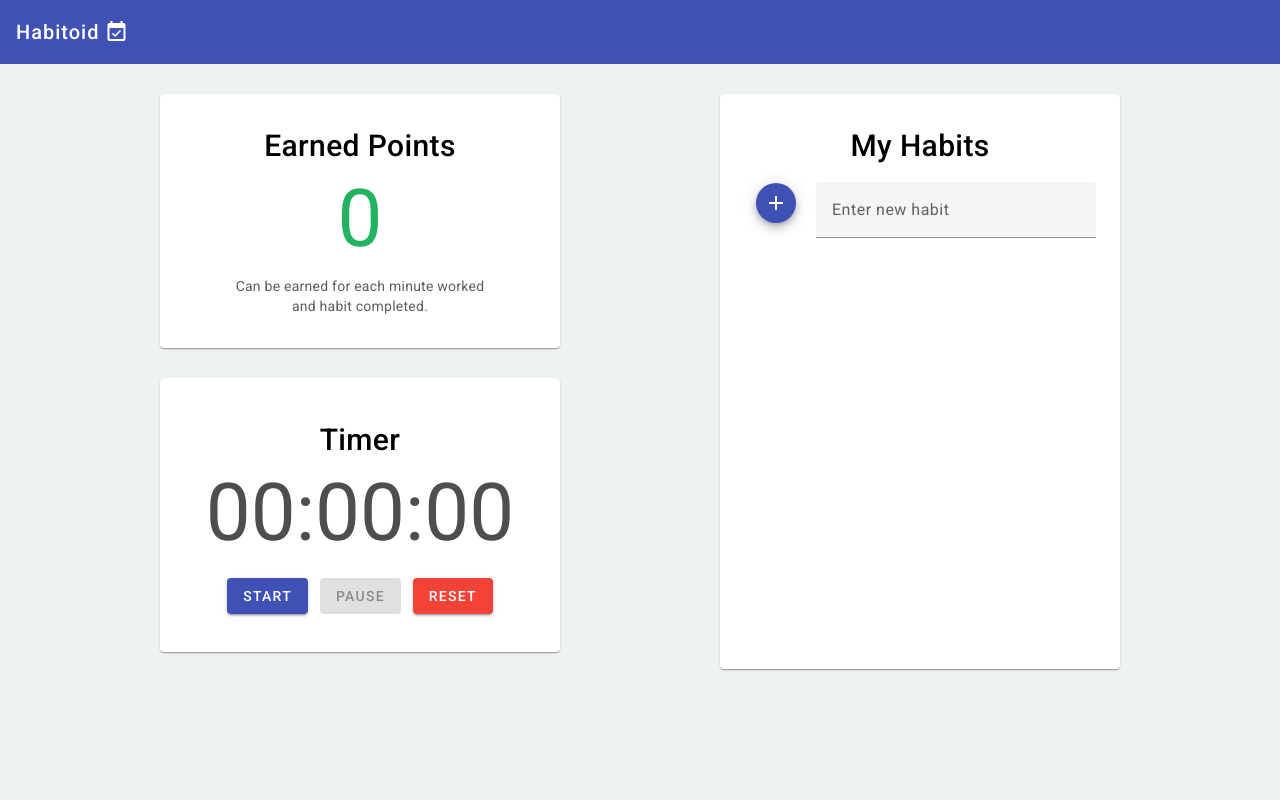
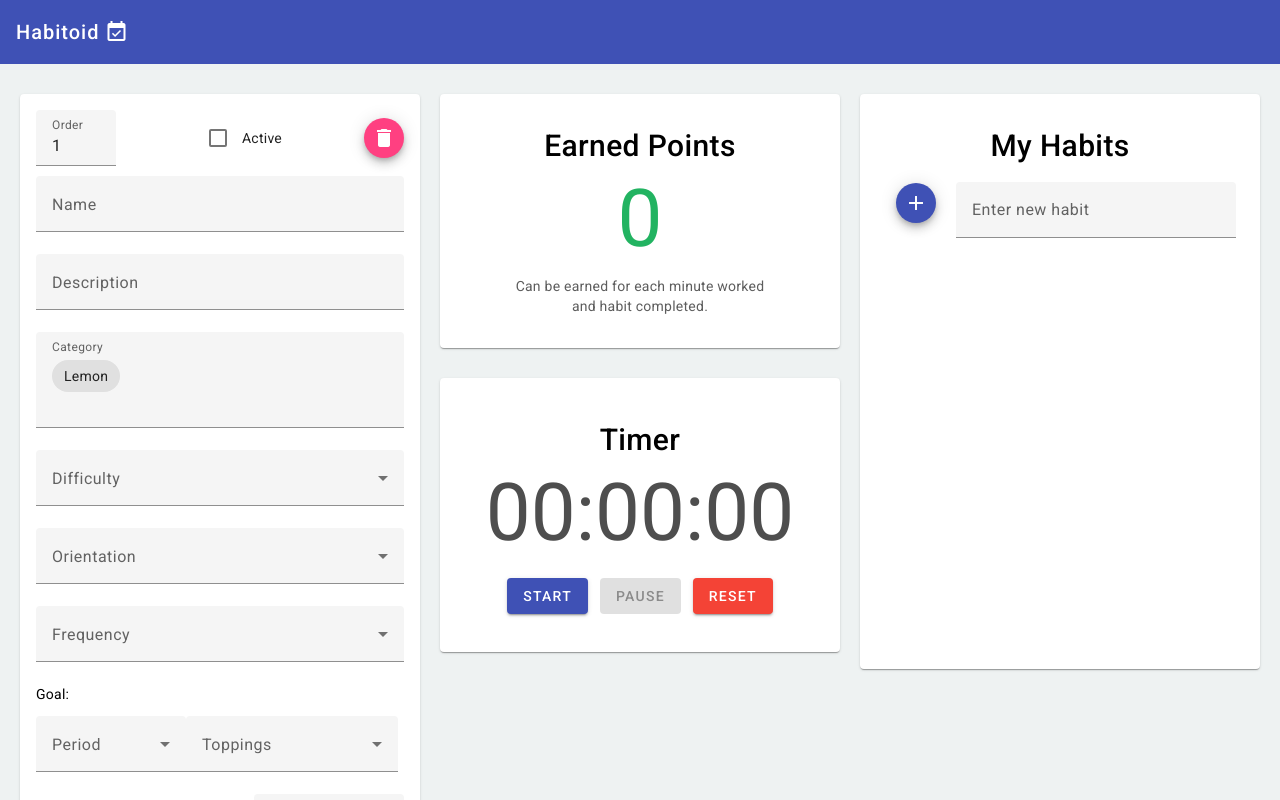
Before and after one commit to johannesstroebele91/habitoid, an Angular app: page /home/1 in a window 1280 px wide. Shown: the top 800 px of the page. Built offline with nearby package versions, Linux system fonts and the light colour scheme.

Commit message:
Create ideal component for experimenting how to track them

```diff
--- a/src/app/components/home.component.ts
+++ b/src/app/components/home.component.ts
@@ -11,6 +11,7 @@ import {TimerComponent} from "./timer/timer.component";
 import {HabitComponent} from "./habit.component";
 import {UserWithHabits} from "../shared/models";
 import {UsersHabitsService} from "../services/users-habits.service";
+import {IdealComponent} from "./ideal.component";
 
 @Component({
   selector: 'app-home',
@@ -31,10 +32,12 @@ import {UsersHabitsService} from "../services/users-habits.service";
     MatProgressBar,
     TimerComponent,
     HabitComponent,
+    IdealComponent,
   ],
   template: `
     <div
       style="display: flex; justify-content: space-evenly; flex-wrap: wrap">
+      <app-ideal></app-ideal>
       <app-timer [pointsReached]="points" (pointsReset)="onPointsReset($event)"
                  (pointsAddedByWorkedTime)="onPointsAddedByWorkedTime($event)"></app-timer>
       <app-habit [userWithHabits]="userWithHabits"
--- /dev/null
+++ b/src/app/components/ideal.component.ts
@@ -0,0 +1,207 @@
+import {Component, computed, inject, model, signal} from "@angular/core";
+import {MatNativeDateModule, MatOption} from "@angular/material/core";
+import {RouterLink, RouterOutlet} from "@angular/router";
+import {MatButton, MatFabButton, MatIconButton, MatMiniFabButton} from "@angular/material/button";
+import {MatCalendar} from "@angular/material/datepicker";
+import {MatIcon} from "@angular/material/icon";
+import {MatMenu, MatMenuTrigger} from "@angular/material/menu";
+import {MatCard, MatCardActions, MatCardContent, MatCardHeader, MatCardTitle} from "@angular/material/card";
+import {MatToolbar, MatToolbarModule} from "@angular/material/toolbar";
+import {NgIf} from "@angular/common";
+import {MatFormField, MatFormFieldModule} from "@angular/material/form-field";
+import {MatSelect, MatSelectModule} from "@angular/material/select";
+import {MatInput, MatInputModule} from "@angular/material/input";
+import {MatButtonToggle, MatButtonToggleGroup, MatButtonToggleModule} from "@angular/material/button-toggle";
+import {MatCheckbox} from "@angular/material/checkbox";
+import {MatChipGrid, MatChipInput, MatChipInputEvent, MatChipRow} from "@angular/material/chips";
+import {FormControl, FormsModule, ReactiveFormsModule} from "@angular/forms";
+import {MatAutocomplete, MatAutocompleteSelectedEvent, MatAutocompleteTrigger} from "@angular/material/autocomplete";
+import {LiveAnnouncer} from "@angular/cdk/a11y";
+import {COMMA, ENTER} from "@angular/cdk/keycodes";
+
+@Component({
+  selector: 'app-ideal',
+  standalone: true,
+  imports: [MatToolbarModule, MatButtonToggleModule, MatInputModule, MatSelectModule, MatFormFieldModule, MatNativeDateModule, RouterOutlet, MatButton, MatCalendar, MatIcon, MatMenuTrigger, MatIconButton, MatMenu, MatCard, MatCardTitle, MatCardHeader, MatCardContent, MatToolbar, RouterLink, NgIf, MatFormField, MatSelect, MatOption, MatInput, MatButtonToggleGroup, MatButtonToggle, MatCheckbox, MatCardActions, MatChipGrid, MatChipRow, FormsModule, MatChipInput, MatAutocompleteTrigger, MatAutocomplete, MatFabButton, MatMiniFabButton, ReactiveFormsModule],
+  template: `
+    <mat-card style="width: 400px">
+      <mat-card-content>
+
+        <div
+          style="margin-bottom: 10px; display: flex; align-items: center; justify-content: space-between;">
+          <mat-form-field style="width: 80px" subscriptSizing="dynamic">
+            <mat-label>Order</mat-label>
+            <input type="number" matInput [value]="1">
+          </mat-form-field>
+          <mat-checkbox>Active</mat-checkbox>
+          <button mat-mini-fab>
+            <mat-icon>delete</mat-icon>
+          </button>
+        </div>
+
+        <mat-form-field style="width: 100%">
+          <mat-label>Name</mat-label>
+          <input matInput>
+        </mat-form-field>
+
+        <mat-form-field style="width: 100%">
+          <mat-label>Description</mat-label>
+          <input matInput>
+        </mat-form-field>
+
+        <mat-form-field style="width: 100%">
+          <mat-label>Category</mat-label>
+          <mat-chip-grid #chipGrid aria-label="Category selection">
+            @for (category of categories(); track $index) {
+              <mat-chip-row (removed)="remove(category)">
+                {{ category }}
+                <button matChipRemove [attr.aria-label]="'remove ' + category">
+                  <mat-icon>cancel</mat-icon>
+                </button>
+              </mat-chip-row>
+            }
+          </mat-chip-grid>
+          <input
+            name="currentCategory"
+            placeholder="New Category..."
+            #categoryInput
+            [(ngModel)]="currentCategory"
+            [matChipInputFor]="chipGrid"
+            [matAutocomplete]="auto"
+            [matChipInputSeparatorKeyCodes]="separatorKeysCodes"
+            (matChipInputTokenEnd)="add($event)"
+          />
+          <mat-autocomplete #auto="matAutocomplete" (optionSelected)="selected($event)">
+            @for (category of filteredCategory(); track category) {
+              <mat-option [value]="category">{{ category }}</mat-option>
+            }
+          </mat-autocomplete>
+        </mat-form-field>
+
+        <mat-form-field style="width: 100%">
+          <mat-label>Difficulty</mat-label>
+          <mat-select>
+            <mat-option value="one">Easy</mat-option>
+            <mat-option value="two">Moderate</mat-option>
+            <mat-option value="two">Difficult</mat-option>
+          </mat-select>
+        </mat-form-field>
+
+        <mat-form-field style="width: 100%">
+          <mat-label>Orientation</mat-label>
+          <mat-select>
+            <mat-option value="one">Frequency</mat-option>
+            <mat-option value="one">Positive</mat-option>
+            <mat-option value="two">Negative</mat-option>
+            <mat-option value="two">Positive and Negative</mat-option>
+          </mat-select>
+        </mat-form-field>
+
+        <mat-form-field style="width: 100%">
+          <mat-label>Frequency</mat-label>
+          <mat-select>
+            <mat-option value="one">Everyday</mat-option>
+            <mat-option value="two">Weekly</mat-option>
+            <mat-option value="two">Monthly</mat-option>
+            <mat-option value="two">Custom</mat-option>
+          </mat-select>
+        </mat-form-field>
+
+        <!-- If "CUSTOM" is chosen for frequency-->
+        <div>
+          <p>Goal:</p>
+          <mat-form-field style="width: 150px">
+            <mat-label>Period</mat-label>
+            <mat-select>
+              <mat-option value="one">Day</mat-option>
+              <mat-option value="two">Week</mat-option>
+              <mat-option value="two">Month</mat-option>
+            </mat-select>
+          </mat-form-field>
+          <mat-form-field>
+            <mat-label>Toppings</mat-label>
+            <mat-select [formControl]="days" multiple>
+              @for (day of dayList; track day) {
+                <mat-option [value]="day">{{ day }}</mat-option>
+              }
+            </mat-select>
+          </mat-form-field>
+        </div>
+
+        <div style="display: flex; align-items: center; justify-content: space-between;">
+          <span>Limit:</span>
+          <mat-checkbox>Without limit</mat-checkbox>
+          <mat-form-field style="width: 150px" subscriptSizing="dynamic">
+            <mat-label>With limit</mat-label>
+            <input type="number" matInput [value]="1">
+          </mat-form-field>
+        </div>
+
+        <mat-form-field style="width: 100%">
+          <mat-label>Custom Frequency</mat-label>
+          <mat-select>
+            <mat-option value="one">Everyday</mat-option>
+            <mat-option value="two">Weekly</mat-option>
+            <mat-option value="two">Monthly</mat-option>
+            <mat-option value="two">Custom</mat-option>
+          </mat-select>
+        </mat-form-field>
+
+
+      </mat-card-content>
+      <mat-card-actions style="display: flex; justify-content: space-around;
+">
+        <button mat-button style="width: 100%">-</button>
+        <button mat-button style="width: 100%">+</button>
+      </mat-card-actions>
+
+    </mat-card>
+  `,
+})
+export class IdealComponent {
+  readonly separatorKeysCodes: number[] = [ENTER, COMMA];
+  readonly currentCategory = model('');
+  readonly categories = signal(['Lemon']);
+  readonly allCategories: string[] = ['Work', 'Health'];
+  days = new FormControl('');
+  dayList: string[] = ['Monday', 'Tuesday', 'Wednesday', 'Thursday', 'Friday', 'Saturday', 'Sunday'];
+  readonly filteredCategory = computed(() => {
+    const currentCategory = this.currentCategory().toLowerCase();
+    return currentCategory
+      ? this.allCategories.filter(category => category.toLowerCase().includes(currentCategory))
+      : this.allCategories.slice();
+  });
+
+  readonly announcer = inject(LiveAnnouncer);
+
+  add(event: MatChipInputEvent): void {
+    const value = (event.value || '').trim();
+
+    // Add our category
+    if (value) {
+      this.categories.update(categories => [...categories, value]);
+    }
+
+    // Clear the input value
+    this.currentCategory.set('');
+  }
+
+  remove(category: string): void {
+    this.categories.update(categories => {
+      const index = categories.indexOf(category);
+      if (index < 0) {
+        return categories;
+      }
+
+      categories.splice(index, 1);
+      void this.announcer.announce(`Removed ${category}`);
+      return [...categories];
+    });
+  }
+
+  selected(event: MatAutocompleteSelectedEvent): void {
+    this.categories.update(categories => [...categories, event.option.viewValue]);
+    this.currentCategory.set('');
+    event.option.deselect();
+  }
+}
```
Also changed, not shown: src/app/app.component.ts (+5 -5 lines).
